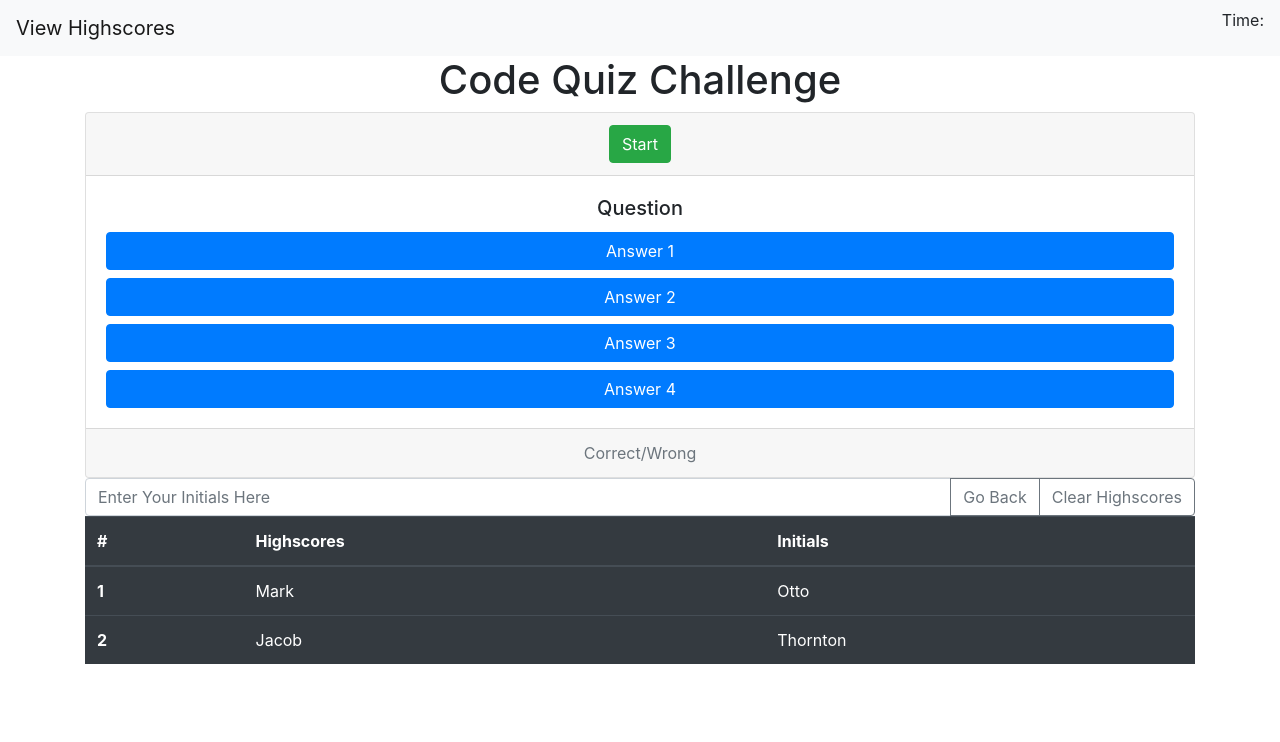
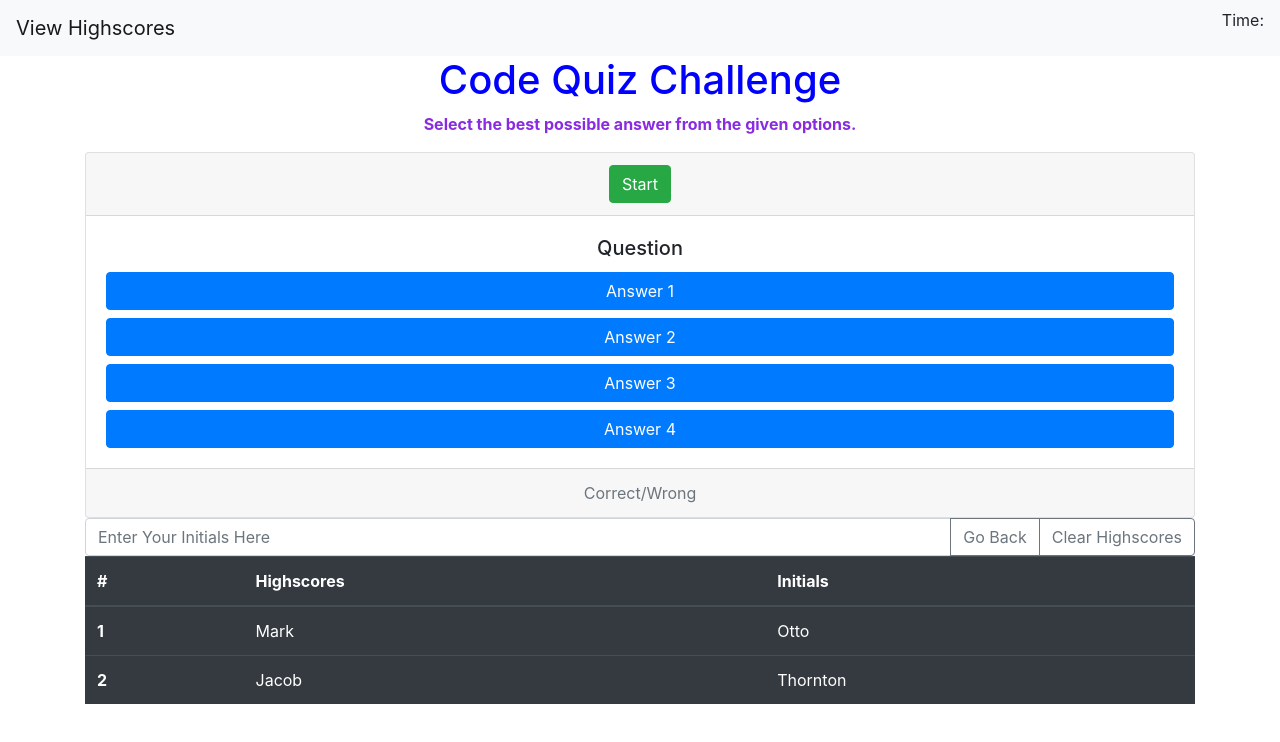
Before and after one commit to dopatha2020/HW4-Code-Quiz, a plain HTML site: page index.html in a window 1280 px wide. Drawn offline with nearby package versions, Linux system fonts and the light colour scheme.

```diff
--- a/index.html
+++ b/index.html
@@ -13,8 +13,8 @@
         </nav>
       <div class = "container">
           <div id ="Header">
-            <h1 style="text-align: center;">Code Quiz Challenge</h1>
-
+            <h1 style="text-align: center; color:blue;">Code Quiz Challenge</h1>
+            <strong><p style="text-align: center; color:blueviolet">Select the best possible answer from the given options.</p></strong>
           </div>
 
         <div class="card text-center">
```
